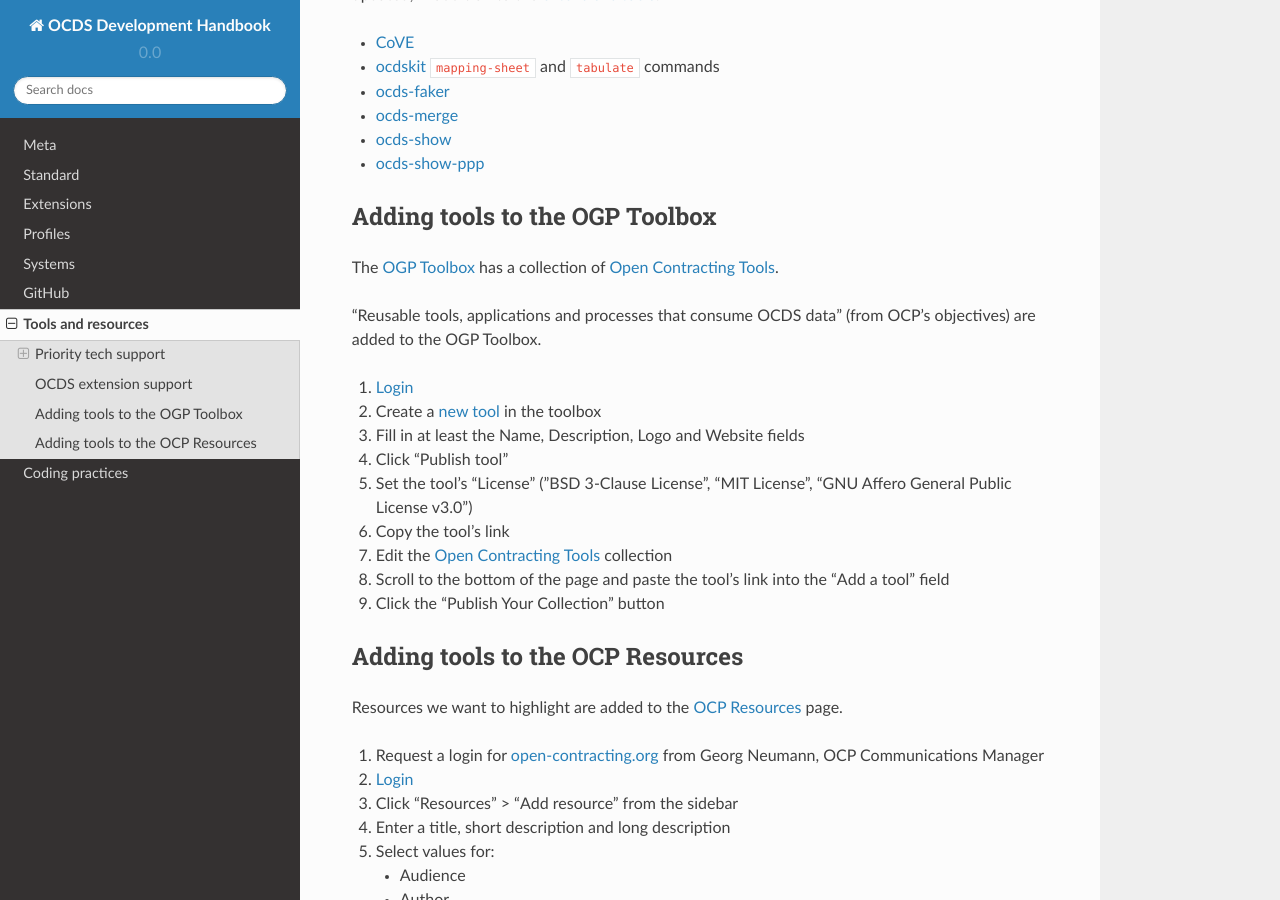
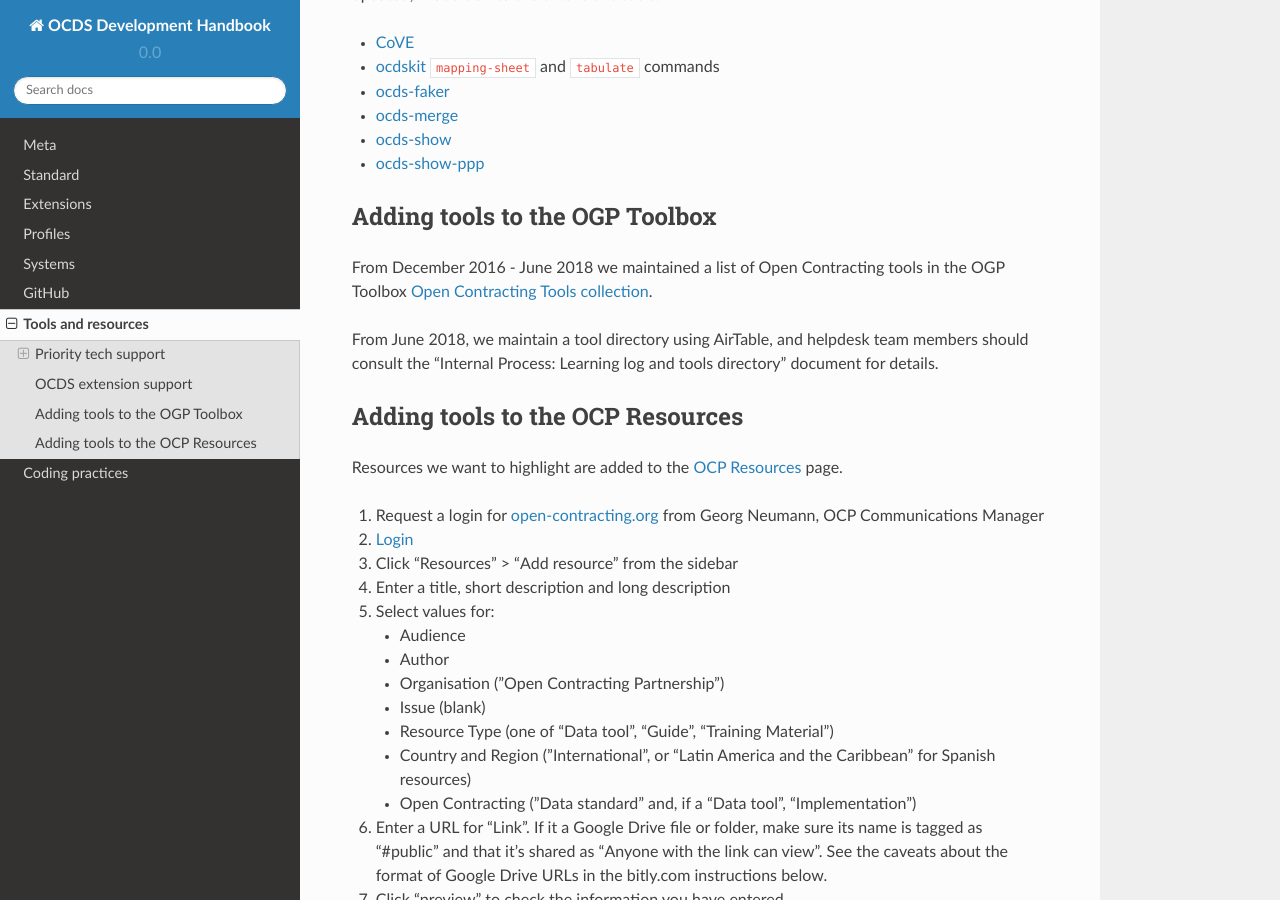
Before and after one commit to open-contracting/standard-development-handbook, a Sphinx documentation site: the page built from docs/tools/index.md, in a window 1280 px wide and 900 px high, scrolled down 1714 px. Built offline with Sphinx 7.4.7 and the Read the Docs theme 2.0.0, drawn with Linux system fonts in a browser that asks for light colours.

Commit message:
Removing reference to OGP Toolbox

```diff
--- a/docs/tools/index.md
+++ b/docs/tools/index.md
@@ -64,19 +64,9 @@
 
 ## Adding tools to the OGP Toolbox
 
-The [OGP Toolbox](https://ogptoolbox.org/) has a collection of [Open Contracting Tools](https://ogptoolbox.org/en/collections/10).
+From December 2016 - June 2018 we maintained a list of Open Contracting tools in the OGP Toolbox [Open Contracting Tools collection](https://ogptoolbox.org/en/collections/10).
 
-"Reusable tools, applications and processes that consume OCDS data" (from OCP's objectives) are added to the OGP Toolbox.
-
-1. [Login](https://crm.open-contracting.org/projects/ocds/wiki/Logins#OGP-Toolbox)
-1. Create a [new tool](https://ogptoolbox.org/en/tools/new) in the toolbox
-1. Fill in at least the Name, Description, Logo and Website fields
-1. Click "Publish tool"
-1. Set the tool's "License" ("BSD 3-Clause License", "MIT License", "GNU Affero General Public License v3.0")
-1. Copy the tool's link
-1. Edit the [Open Contracting Tools](https://ogptoolbox.org/en/collections/10/edit) collection
-1. Scroll to the bottom of the page and paste the tool's link into the "Add a tool" field
-1. Click the "Publish Your Collection" button
+From June 2018, we maintain a tool directory using AirTable, and helpdesk team members should consult the "Internal Process: Learning log and tools directory" document for details.
 
 ## Adding tools to the OCP Resources
 
```
